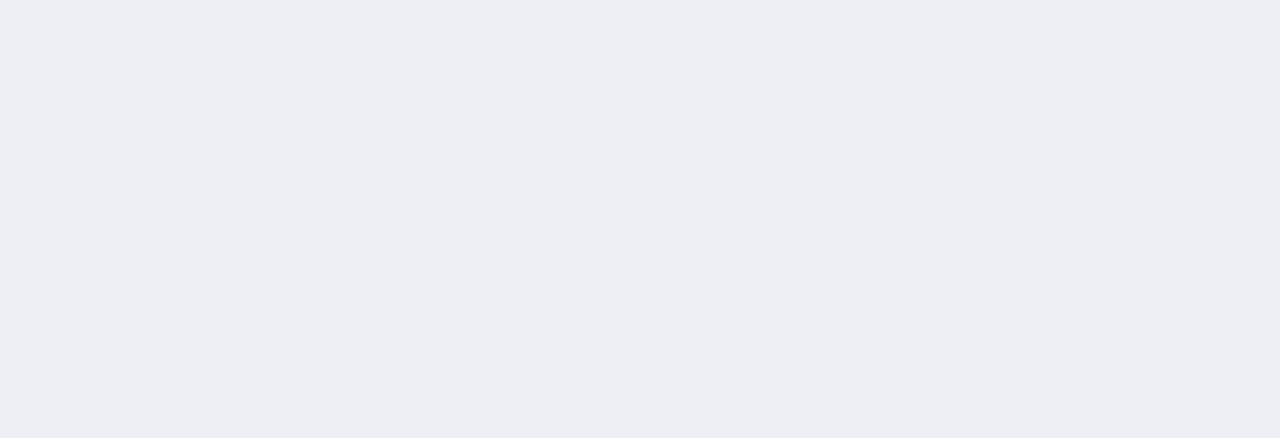
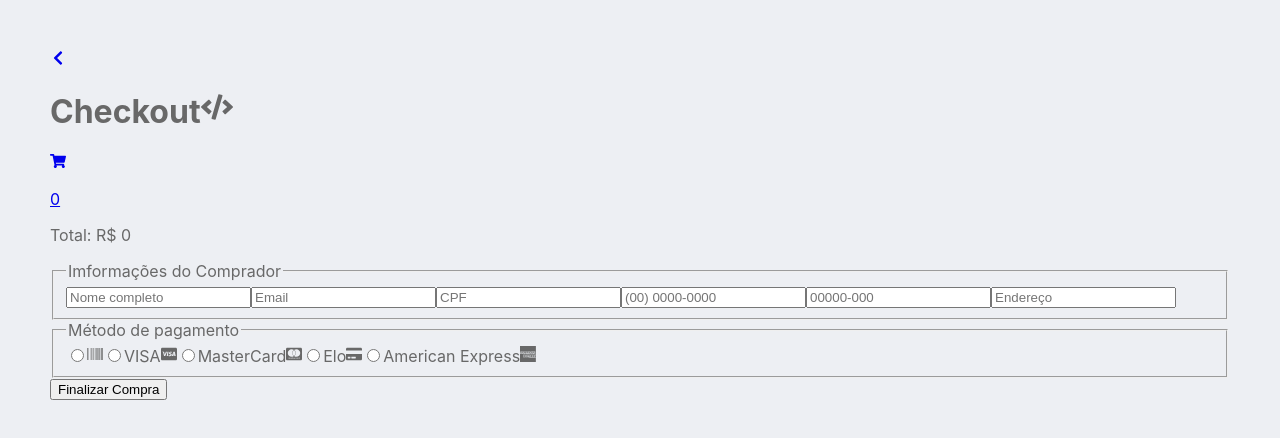
Before and after one commit to vbreksidler/project_online_store, a React (Create React App) app: page /checkout in a window 1280 px wide. Shown: the top 438 px of the page. Built offline with nearby package versions, Linux system fonts and the light colour scheme.

Commit message:
grupo-4-req-12

```diff
--- a/src/App.css
+++ b/src/App.css
@@ -28,4 +28,5 @@
 body {
   background-color: var(--light-gray);
   color: var(--gray1);
+  margin: 50px;
 }
--- a/src/App.js
+++ b/src/App.js
@@ -4,6 +4,7 @@ import './App.css';
 import Search from './pages/Search';
 import ShoppingCart from './pages/ShoppingCart';
 import ProductDetail from './pages/ProductDetail';
+import Checkout from './pages/Checkout';
 
 class App extends Component {
   render() {
@@ -13,6 +14,7 @@ class App extends Component {
           <Route exact path="/" component={ Search } />
           <Route path="/shopping-cart" component={ ShoppingCart } />
           <Route path="/product/:id" component={ ProductDetail } />
+          <Route path="/checkout" component={ Checkout } />
           {/* <Route
             path="/product/:id/evaluation/forms"
             component={ ProductDetail }
--- a/src/components/ProductCard.js
+++ b/src/components/ProductCard.js
@@ -1,50 +1,35 @@
 import React from 'react';
+import { Link } from 'react-router-dom';
 import PropTypes from 'prop-types';
-import { Link } from 'react-router-dom';
-import { FaBox } from 'react-icons/fa';
-// import '../styles/ProductCard.css';
+import * as cartFunctions from '../services/saveShoppingCart';
+
 // requisito 15 - regislaine
 
 class ProductCard extends React.Component {
+  onClickAddProductCart = ({ title, id, thumbnail, price }) => {
+    cartFunctions.addItem({ title, id, thumbnail, price, quantity: 1 });
+  }
+
   render() {
-    const { product, handleClick, className } = this.props;
-    const { id, title, price, thumbnail, shipping, availableQuantity } = product;
+    const { product } = this.props;
+    const { id, title, price, thumbnail, shipping } = product;
     const { free_shipping: freeShipping } = shipping;
-    const newProd = { title, id, thumbnail, price, availableQuantity };
     return (
-      <section
-        id={ id }
-        data-testid="product"
-        className={ className }
-      >
-        <h2 className="card-title">{title}</h2>
-        <img className="card-img" src={ thumbnail } alt={ title } />
-        <p className="card-price">
-          {`R$ ${price
-            ? price.toFixed(2).replace(/\./gm, ',')
-            : 'Sob consulta'}`}
-        </p>
+      <section id={ id } data-testid="product">
+        <h2>{title}</h2>
+        <img src={ thumbnail } alt={ title } />
+        <p>{`R$ ${price.toFixed(2).replace(/\./gm, ',')}`}</p>
 
-        {freeShipping && (
-          <p className="card-ship" data-testid="free-shipping">
-            <FaBox />
-            Frete grátis
-          </p>
-        )}
-        <Link
-          className="card-link"
-          data-testid="product-detail-link"
-          to={ `/product/${id}` }
-        >
+        {freeShipping && <p data-testid="free-shipping">Frete grátis</p>}
+        <Link data-testid="product-detail-link" to={ `/product/${id}` }>
           Detalhes do produto
         </Link>
 
         <button
-          className="card-add-cart"
           data-testid="product-add-to-cart"
           type="button"
           id={ id }
-          onClick={ () => handleClick(newProd) }
+          onClick={ () => this.onClickAddProductCart({ title, id, thumbnail, price }) }
         >
           Adiconar produto ao carrinho
         </button>
@@ -60,13 +45,10 @@ ProductCard.propTypes = {
     title: PropTypes.string,
     price: PropTypes.number,
     thumbnail: PropTypes.string,
-    availableQuantity: PropTypes.number,
     shipping: PropTypes.shape({
       free_shipping: PropTypes.bool,
     }),
   }).isRequired,
-  handleClick: PropTypes.func.isRequired,
-  className: PropTypes.string.isRequired,
 };
 
 export default ProductCard;
--- /dev/null
+++ b/src/pages/Checkout.jsx
@@ -0,0 +1,152 @@
+import React, { Component } from 'react';
+import { FaCreditCard, FaBarcode, FaCcVisa, FaCcMastercard } from 'react-icons/fa';
+import { SiAmericanexpress } from 'react-icons/si';
+import { Redirect } from 'react-router-dom';
+
+import CartItem from '../components/CartItem';
+import Header from '../components/Header';
+import * as cartFunction from '../services/saveShoppingCart';
+
+export default class Checkout extends Component {
+  constructor() {
+    super();
+
+    this.state = {
+      fullName: '',
+      email: '',
+      cpf: '',
+      phone: '',
+      cep: '',
+      address: '',
+      cartItems: cartFunction.getShoppingCart(),
+      clicked: false,
+    };
+  }
+
+  handleChange = ({ target: { name, value } }) => {
+    this.setState({
+      [name]: value,
+    });
+  }
+
+  handleClick = (event) => {
+    event.preventDefault();
+    const { cartItems } = this.state;
+    cartItems.forEach((item) => cartFunction.removeItem(item));
+    localStorage.setItem('catId', '');
+    localStorage.setItem('query', '');
+    this.setState({
+      fullName: '',
+      email: '',
+      cpf: '',
+      phone: '',
+      cep: '',
+      address: '',
+      cartItems: [],
+      clicked: true,
+    });
+  }
+
+  render() {
+    const { fullName, email, cpf, phone, cep, address, cartItems, clicked } = this.state;
+    const buying = cartItems.reduce((acc, item) => acc + item.quantity, 0);
+    const total = cartItems
+      .reduce((acc, { price, quantity }) => acc + (price * quantity), 0);
+    const newTotal = total ? total.toFixed(2).replace(/\./gm, ',') : total;
+    return (
+      <div>
+        <Header title="Checkout" quantity={ buying } />
+        <section>
+          {
+            cartItems.map((prod) => <CartItem key={ prod.id } product={ prod } />)
+          }
+          <p>{ `Total: R$ ${newTotal}` }</p>
+        </section>
+        <form>
+          <fieldset>
+            <legend>Imformações do Comprador</legend>
+            <input
+              type="text"
+              placeholder="Nome completo"
+              data-testid="checkout-fullname"
+              name="fullName"
+              value={ fullName }
+              onChange={ this.handleChange }
+            />
+            <input
+              type="email"
+              placeholder="Email"
+              data-testid="checkout-email"
+              name="email"
+              value={ email }
+              onChange={ this.handleChange }
+            />
+            <input
+              type="text"
+              placeholder="CPF"
+              data-testid="checkout-cpf"
+              name="cpf"
+              value={ cpf }
+              minLength="11"
+              maxLength="11"
+              onChange={ this.handleChange }
+            />
+            <input
+              type="text"
+              placeholder="(00) 0000-0000"
+              data-testid="checkout-phone"
+              name="phone"
+              value={ phone }
+              onChange={ this.handleChange }
+            />
+            <input
+              type="text"
+              placeholder="00000-000"
+              data-testid="checkout-cep"
+              name="cep"
+              value={ cep }
+              onChange={ this.handleChange }
+            />
+            <input
+              type="text"
+              placeholder="Endereço"
+              data-testid="checkout-address"
+              name="address"
+              value={ address }
+              onChange={ this.handleChange }
+            />
+          </fieldset>
+          <fieldset>
+            <legend>Método de pagamento</legend>
+            <label htmlFor="boleto">
+              <input type="radio" name="pay-method" id="boleto" />
+              <FaBarcode />
+            </label>
+            <label htmlFor="visa">
+              <input type="radio" name="pay-method" id="visa" />
+              VISA
+              <FaCcVisa />
+            </label>
+            <label htmlFor="master">
+              <input type="radio" name="pay-method" id="master" />
+              MasterCard
+              <FaCcMastercard />
+            </label>
+            <label htmlFor="elo">
+              <input type="radio" name="pay-method" id="elo" />
+              Elo
+              <FaCreditCard />
+            </label>
+            <label htmlFor="american">
+              <input type="radio" name="pay-method" id="american" />
+              American Express
+              <SiAmericanexpress />
+            </label>
+          </fieldset>
+          <button type="button" onClick={ this.handleClick }>Finalizar Compra</button>
+        </form>
+        { clicked && <Redirect to="/" /> }
+      </div>
+    );
+  }
+}
--- a/src/pages/ShoppingCart.jsx
+++ b/src/pages/ShoppingCart.jsx
@@ -1,4 +1,5 @@
 import React, { Component } from 'react';
+import { Link } from 'react-router-dom';
 import * as cartFunctions from '../services/saveShoppingCart';
 import CartItem from '../components/CartItem';
 import Loading from '../components/Loading';
@@ -125,7 +126,11 @@ export default class ShoppingCart extends Component {
                 <p>{`R$ ${newTotal}`}</p>
               </section>
               <section className="btn-sect">
-                <button className="final-btn" type="button">Finalizar compra</button>
+                <button className="final-btn" type="button">
+                  <Link to="/checkout" data-testid="checkout-products">
+                    Finalizar compra
+                  </Link>
+                </button>
                 <button className="clean-btn" type="button" onClick={ this.emptyCart }>
                   Esvaziar carrinho
                 </button>
```
